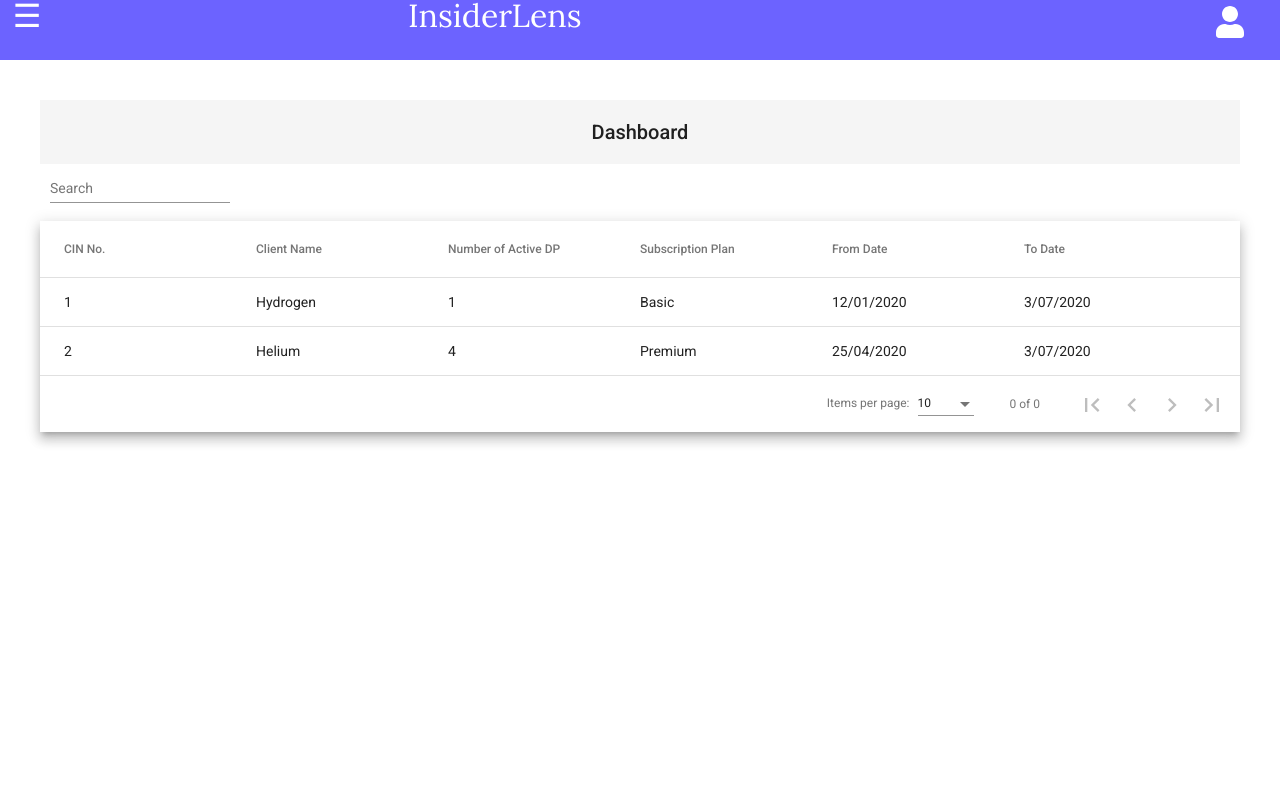
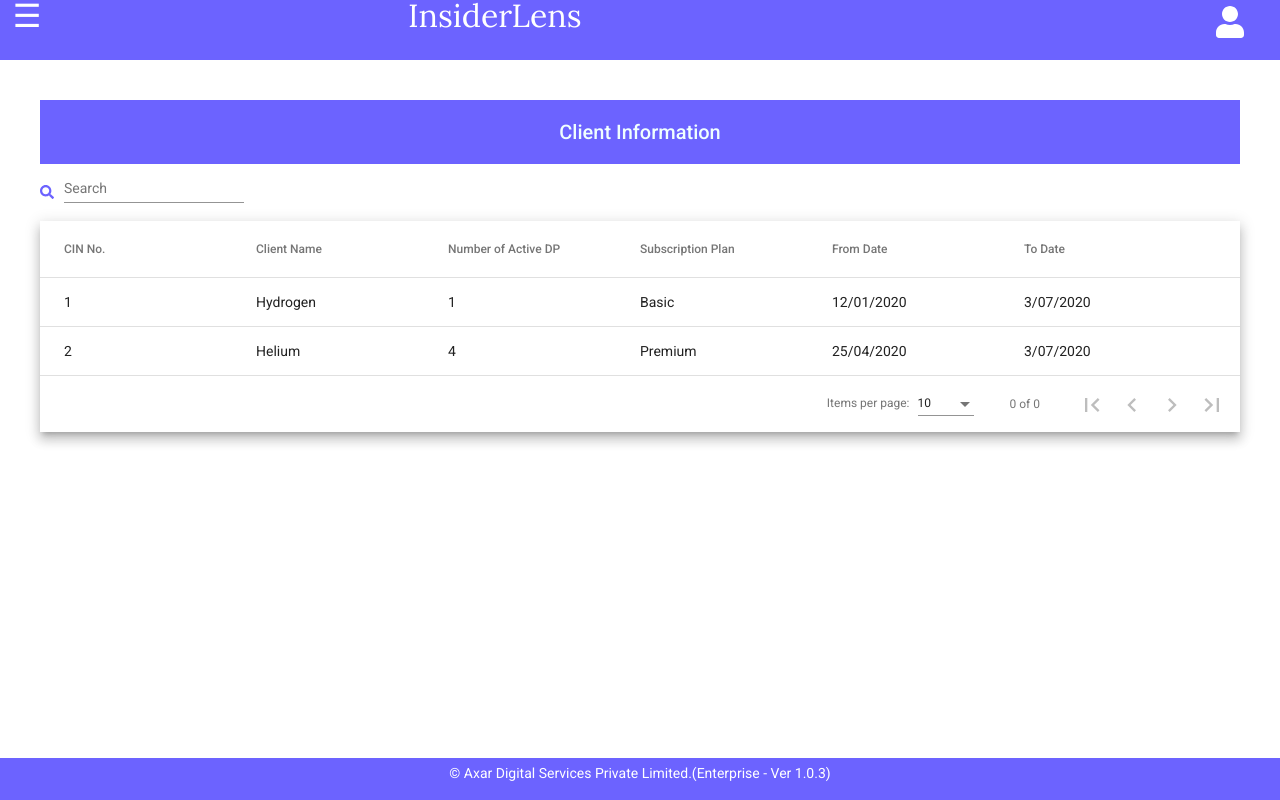
Before and after one commit to AkshayHambir/Insider_lens_ILLiencekey, an Angular app: page /mainmenu in a window 1280 px wide. Built offline with nearby package versions, Linux system fonts and the light colour scheme.

Commit message:
Small Changes

```diff
--- a/src/app/clients/client-list/client-list.component.css
+++ b/src/app/clients/client-list/client-list.component.css
@@ -1,6 +1,7 @@
 mat-form-field {
     margin-left: 10px;
 }
+
 
 mat-header-cell {
     font-weight: bolder;
--- a/src/app/clients/client-list/client-list.component.html
+++ b/src/app/clients/client-list/client-list.component.html
@@ -40,7 +40,7 @@
             <mat-header-cell *matHeaderCellDef></mat-header-cell>
             <mat-cell *matCellDef="let row">
                 <button mat-icon-button (click)="onEdit()"><mat-icon>edit</mat-icon></button>
-                <button mat-icon-button ><mat-icon>open_in_browser</mat-icon></button>
+                <a target="_blank" href="http://localhost:4200/mainmenu"><button mat-icon-button ><mat-icon>open_in_browser</mat-icon></button></a>
             </mat-cell>
         </ng-container>
         <ng-container matColumnDef="loading">
--- a/src/app/mainclientsub/mainclientsub.component.css
+++ b/src/app/mainclientsub/mainclientsub.component.css
@@ -1,6 +1,19 @@
 mat-form-field {
     margin-left: 10px;
 }
+
+.dashboardToolbar {
+    background-color:#6C63FF;
+    color: azure;
+}
+
+.search-div{
+	color: #6C63FF;
+	display: flex;
+	size: 40px;
+	align-items: center;
+}
+
 
 *{
     padding: 0%;
--- a/src/app/mainclientsub/mainclientsub.component.html
+++ b/src/app/mainclientsub/mainclientsub.component.html
@@ -2,11 +2,12 @@
 <div class="container">
     <mat-toolbar class="dashboardToolbar">
         <span class="fill-remaining-space"></span>
-        <span>Dashboard</span>
+        <span>Client Information</span>
         <span class="fill-remaining-space"></span>
     </mat-toolbar>
 
     <div class="search-div">
+        <i class="fas fa-search"></i>
         <mat-form-field class="search-form-field" floatLabel="never">
             <input matInput [(ngModel)]="searchKey" placeholder="Search" autocomplete="off" (keyup)="applyFilter()">
             <button mat-button matSuffix mat-icon-button aria-label="Clear" *ngIf="searchKey" (Click)="onSearchClear()">
@@ -54,10 +55,28 @@
             <mat-header-row *matHeaderRowDef="displayedColumns"></mat-header-row>
             <mat-row *matRowDef="let row; columns: displayedColumns;"></mat-row>
             <mat-footer-row *matFooterRowDef="['loading']" [ngClass]="{'hide':listData!=null}"></mat-footer-row>
-            <mat-footer-row *matFooterRowDef="['noData']" [ngClass]="{'hide':!(listData!=null && listData.data.length==0)}"></mat-footer-row>
+            <mat-footer-row *matFooterRowDef="['noData']"
+                [ngClass]="{'hide':!(listData!=null && listData.data.length==0)}"></mat-footer-row>
         </mat-table>
         <mat-paginator [pageSizeOptions]="[5,10,25,100]" [pageSize]="10" showFirstLastButtons></mat-paginator>
 
     </div>
 
 </div>
+<style>
+    .footer {
+        position: fixed;
+        left: 0;
+        bottom: 0;
+        width: 100%;
+        text-decoration: solid;
+        padding: 5px;
+        background-color: #6C63FF;
+        color: white;
+        text-align: center;
+    }
+</style>
+
+<div class="footer">
+    <p>© Axar Digital Services Private Limited.(Enterprise - Ver 1.0.3)</p>
+</div>
--- a/src/app/navbar/navbar.component.html
+++ b/src/app/navbar/navbar.component.html
@@ -4,9 +4,10 @@
         <div class="hamburger topheaditem">
             <span class="menulines" (click)="openNav()">&#9776;</span>
         </div>
+        <a routerLink="/mainmenu" href="#">
         <div class="brandlogo topheaditem">
             InsiderLens
-        </div>
+        </div></a>
         <div class="userlogo topheaditem" (click)="openUser()">
             <i class="fas fa-user"></i>
         </div>
```
Also changed, not shown: src/assets/Img/Origins Leaf Logo Profile Picture.png (added).
